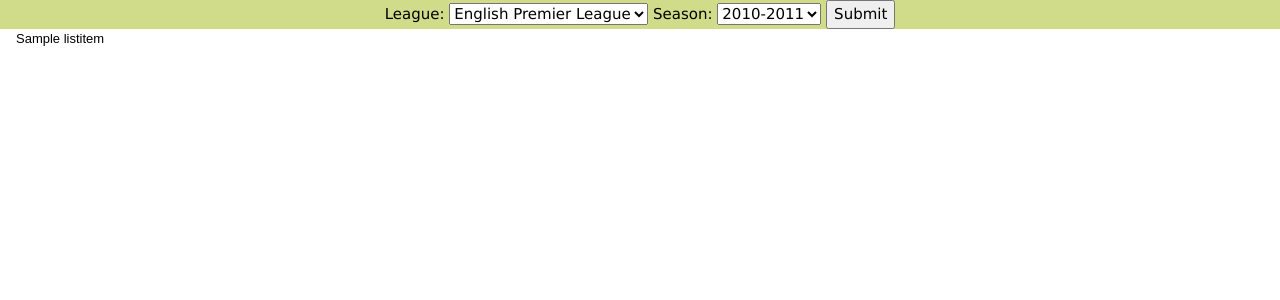
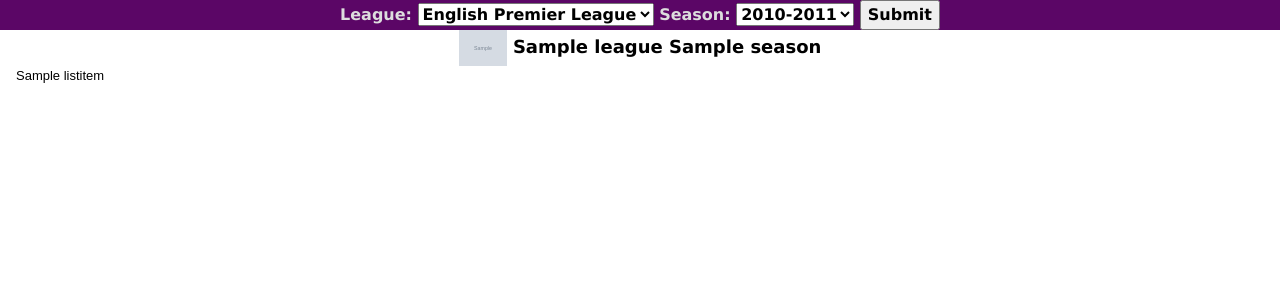
Before and after one commit to dungpa45/football-web, a Flask app: template templates/standing.html in a window 1280 px wide. Shown: the top 300 px of the page. Run offline with Flask 2, Linux system fonts and the light colour scheme; the template is opened without the code that fills it: most values are stand-ins (such as "Sample title", 1, 10 or a date in 2020); grey boxes marked "Sample" are stand-in pictures; parts of the project's set-up code (start-up, migrations or seed data) failed here and were passed over.

Commit message:
add favicon and logo league

```diff
--- a/app.py
+++ b/app.py
@@ -77,6 +77,14 @@ def get_data_standing(season,league_value):
     # print(json_data)
     return json_data
 
+def get_name_season_league(json_data):
+    d_data = json_data["response"][0]
+    name_league = d_data["league"]["name"]
+    season_league = d_data["league"]["season"]
+    season_league = str(season_league) + "-" +str(season_league+1)
+    logo = d_data["league"]["logo"]
+    return name_league, season_league, logo
+
 def handle_data_standing(json_data):
     d_data = json_data["response"][0]
     l_standings = d_data["league"]["standings"]
@@ -124,18 +132,20 @@ def main():
             save_in_redis(str_key,dic_data)
             list_data = handle_data_standing(dic_data)
         # list_data = get_data_standing(n_season,s_league)
+        league_season = get_name_season_league(dic_data)
         list_data = list_data.replace('&lt;','<')
         list_data = list_data.replace('&gt;','>')
         list_data = list_data.replace('&quot;','"')
         list_data = list_data.replace('<table>','<table id="myTable" class="w3-table-all w3-medium">')
-        return render_template("standing.html",listitem=list_data)
+        return render_template("standing.html",listitem=list_data,
+        league=league_season[0],season=league_season[1], logo_image=league_season[2])
 
-@app.route("/standing",method="GET")
-def standing():
-    list_data = get_data_api()
-    list_data = list_data.replace('<table>','<table class="w3-table-all w3-small">')
-    # result = result.replace('</table>','<table class="w3-table-all w3-small">')
-    return render_template('standing.html',listitem=list_data)
+# @app.route("/standing",method="GET")
+# def standing():
+#     list_data = get_data_api()
+#     list_data = list_data.replace('<table>','<table class="w3-table-all w3-small">')
+#     # result = result.replace('</table>','<table class="w3-table-all w3-small">')
+#     return render_template('standing.html',listitem=list_data)
 
 
 if __name__ == "__main__":
--- a/static/style.css
+++ b/static/style.css
@@ -26,7 +26,10 @@
     display: block;
 }
 #topbar {
-  background: #d1dc8a;
+  background: #5b0666;
+  color: #ddd;
+  text-align: justify;
+  font-size: medium;
 }
 .sticky {
   position: fixed;
--- a/templates/home.html
+++ b/templates/home.html
@@ -1,6 +1,6 @@
 <!DOCTYPE html>
 <html lang="en">
-    <link rel="shortcut icon" href="https://icon-library.com/images/640397_play.svg.svg" />
+    <link rel="shortcut icon" href="{{ url_for('static',filename='favicon.ico') }}" />
 <body>
 
     <h2>Football Leagues Standing Table</h2>
--- a/templates/standing.html
+++ b/templates/standing.html
@@ -5,13 +5,13 @@
     <meta charset="UTF-8">
     <meta name="viewport" content="width=device-width, initial-scale=1.0">
     <title>Standing Table</title>
-    <link rel="shortcut icon" href="https://icon-library.com/images/640397_play.svg.svg" />
+    <link rel="shortcut icon" href="{{ url_for('static',filename='favicon.ico') }}" />
     <link rel="stylesheet" href="https://www.w3schools.com/w3css/4/w3.css">
     <link rel="stylesheet" href="{{ url_for('static',filename='style.css') }}">
 </head>
 
 <body>
-    <div id="topbar" style="text-align: center;">
+    <div id="topbar" style="text-align: center; font-weight: bold;">
         <form action="/" method="POST">
             <label for="league">League:</label>
             <select name="league" id="league">
@@ -40,6 +40,9 @@
             <input type="submit" value="Submit">
         </form>
     </div>
+    <div style="text-align: center; font-weight: bold; font-size: larger;">
+        <img width="48" height="auto" src={{logo_image}}><label>  {{league}}  {{season}}</label>
+    </div>
     <div id="standings" class="w3-container">
         <table id="myTable" class="w3-table-all w3-medium">
             {% autoescape false %}
```
Also changed, not shown: static/favicon.ico (added).
